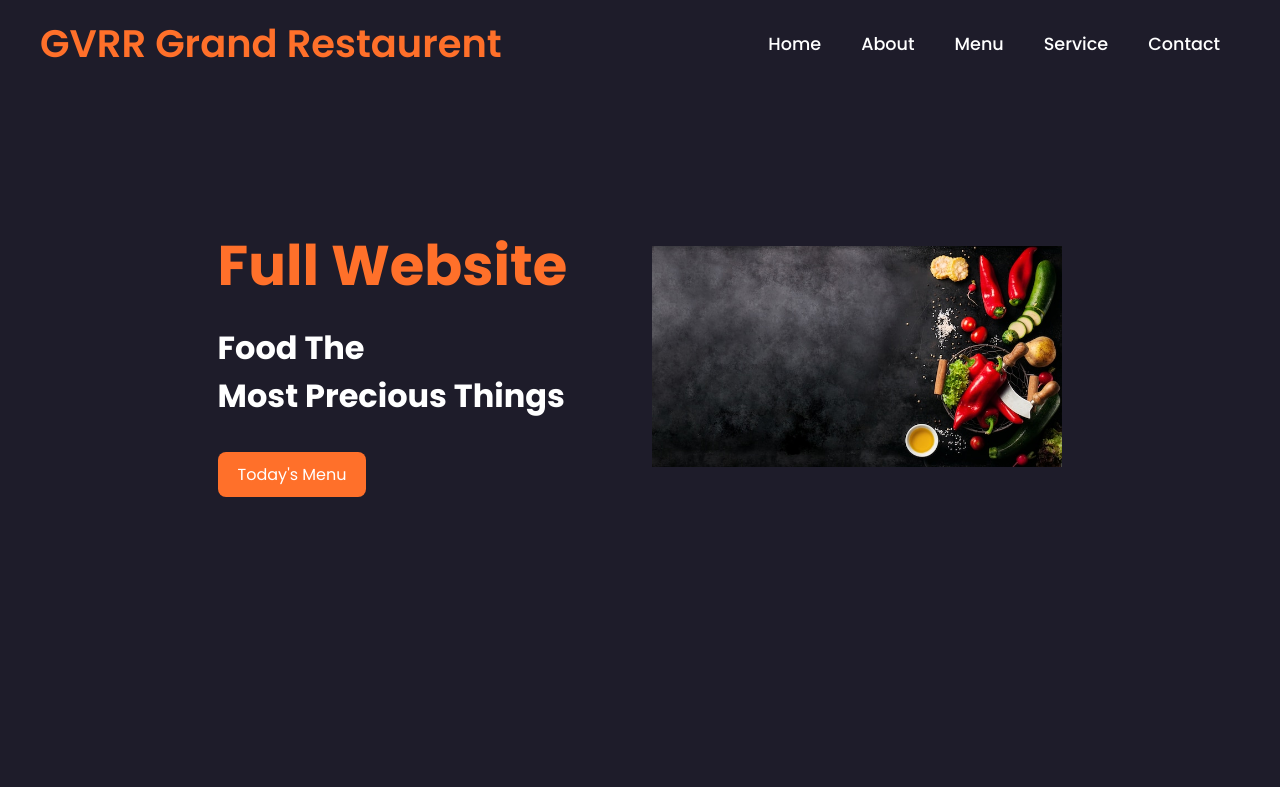
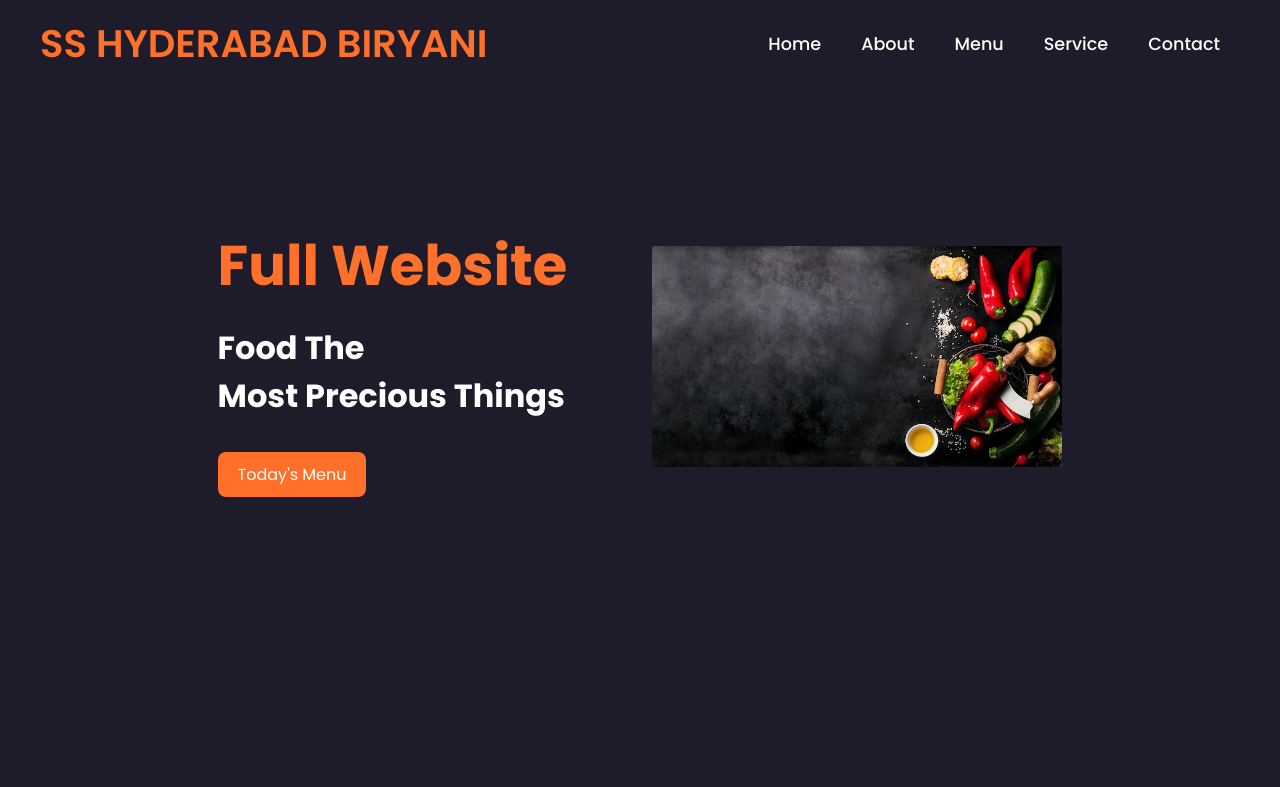
Before and after one commit to lokesh1657/restaurant, a plain HTML site: page index.html in a window 1280 px wide. Shown: the top 787 px of the page. Drawn offline with nearby package versions, Linux system fonts and the light colour scheme; a script that the page names is missing.

Commit message:
first commit

```diff
--- a/index.html
+++ b/index.html
@@ -12,7 +12,7 @@
 </head>
 <body>
     <header>
-        <a href="#" class="logo">GVRR Grand Restaurent</a>
+        <a href="#" class="logo">SS HYDERABAD BIRYANI</a>
         <div class="bx bx-menu" id="menu-icon"></div>
         <ul class="navbar">
             <li><a href="#home">Home</a></li>
```
